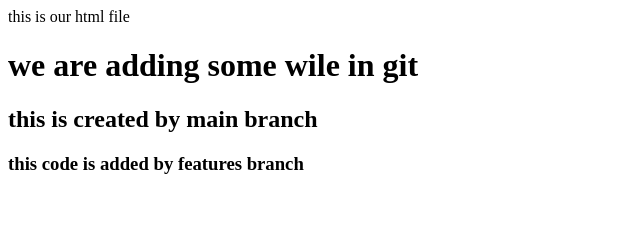
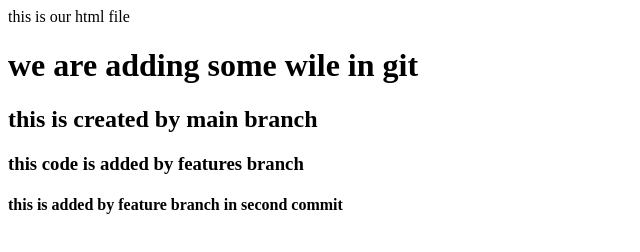
Before and after one commit to pk-pythondeveloper/hello-git, a plain HTML site: page index.html in a window 1280 px wide. Shown: the whole page, without its empty margins (0-640 px from the left). Drawn offline with Linux system fonts and the light colour scheme.

Commit message:
this is second commit by features branch

```diff
--- a/index.html
+++ b/index.html
@@ -3,3 +3,4 @@ this is our html file
 <h1>we are adding some wile in git <h1>
 <h2>this is created by main branch</h2>
 <h3>this code is added by features branch</h3>
+<h4>this is added by feature branch in second commit</h4>
```
